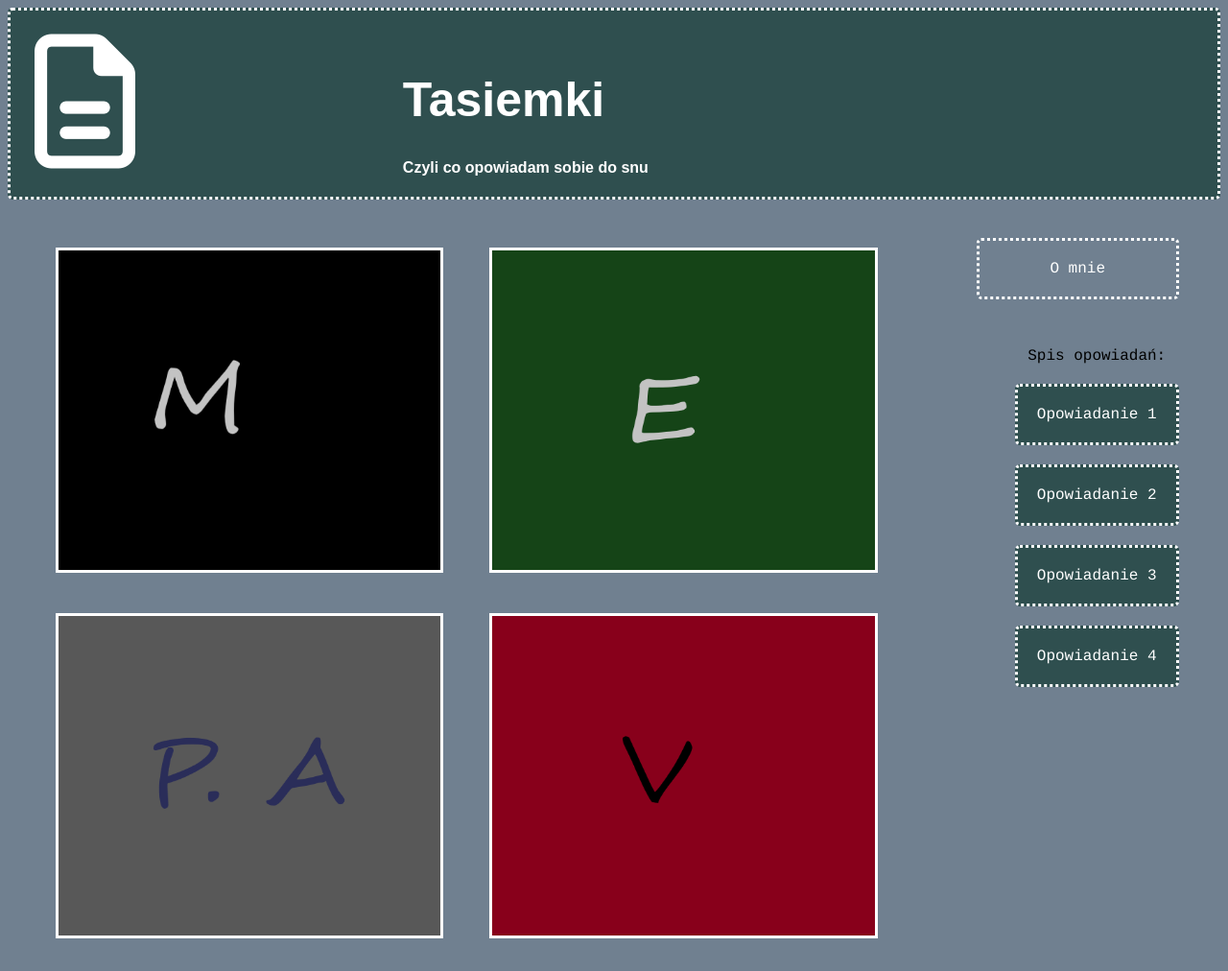
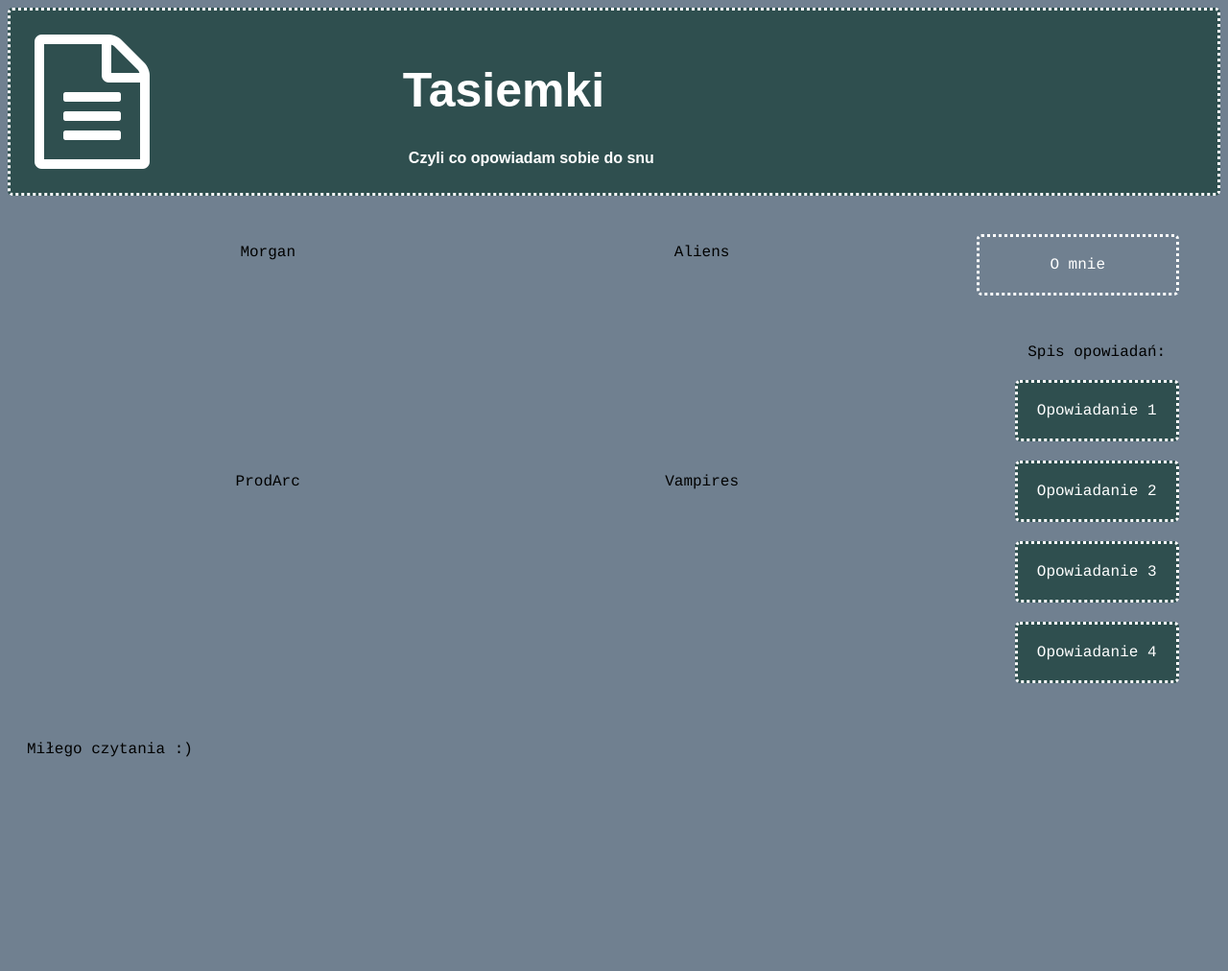
Before and after one commit to Alejandro-Mirez/MyWebpage, a website built with Parcel: page homepage.html in a window 1280 px wide. Shown: the top 1012 px of the page at 96% size. After the commit the page ends 810 px from the top, so only its background shows below. Built offline with nearby package versions, Linux system fonts and the light colour scheme; a web font is replaced by a local one.

Commit message:
made it more DRY (I hope...) and removed images

```diff
--- a/homepage.html
+++ b/homepage.html
@@ -5,7 +5,7 @@
   <link rel="stylesheet" href="style_homepage.css">
   <link rel="stylesheet" href="https://fonts.googleapis.com/css?family=Aboreto">
   <meta name="viewport" content="width=device-width, initial-scale=1">
-  <script src="https://kit.fontawesome.com/a076d05399.js" crossorigin="anonymous"></script>
+  <link rel="stylesheet" href="https://cdnjs.cloudflare.com/ajax/libs/font-awesome/4.7.0/css/font-awesome.min.css">
   <title> Strona główna </title>
 </head>
 
@@ -13,15 +13,11 @@
 
 <header>
   <div class="logo_space">
-    <a href="homepage.html"><i class="far fa-file-alt" style="font-size:140px"></i></a>
+    <a href="homepage.html"><i class="fa fa-file-text-o" style="font-size:140px" id="log"></i></a>
   </div>
   <div class="title">
-    <div>
-      <h1> <a href="homepage.html" class="title_hpg"> Tasiemki </a> </h1>
-    </div>
-    <div>
+      <h1><a href="homepage.html" class="title_hpg"> Tasiemki </a></h1>
       <h4> Czyli co opowiadam sobie do snu </h4>
-    </div>
   </div>
 </header>
 
@@ -30,31 +26,46 @@
   <main>
 
     <section>
-    <img src="Morgan.png" class="Morgan">
-    <div class="overlay"> <a href="story_1.html">
-      <div class="text"> Opis opowiadania 1 Opis opowiadania 1Opis opowiadania 1Opis opowiadania 1Opis opowiadania 1Opis opowiadania 1Opis opowiadania 1Opis opowiadania 1Opis opowiadania 1Opis opowiadania 1Opis opowiadania 1Opis opowiadania 1Opis opowiadania 1Opis opowiadania 1Opis opowiadania 1Opis opowiadania 1Opis opowiadania 1Opis opowiadania 1Opis opowiadania 1Opis opowiadania 1Opis opowiadania 1Opis opowiadania 1Opis opowiadania 1Opis opowiadania 1Opis opowiadania 1Opis opowiadania 1Opis opowiadania 1Opis opowiadania 1Opis opowiadania 1Opis opowiadania 1Opis opowiadania 1Opis opowiadania 1Opis opowiadania 1Opis opowiadania 1Opis opowiadania 1Opis opowiadania 1Opis opowiadania 1Opis opowiadania 1Opis opowiadania 1Opis opowiadania 1Opis opowiadania 1Opis opowiadania 1Opis opowiadania 1Opis opowiadania 1Opis opowiadania 1 </div>
+      <div class="cover"> Morgan</div>
+      <div class="overlay"><a href="story_1.html">
+        <div class="text"> Opis opowiadania 1 Opis opowiadania 1Opis opowiadania 1Opis opowiadania 1Opis opowiadania
+          1Opis opowiadania 1Opis opowiadania 1Opis opowiadania 1Opis opowiadania 1Opis opowiadania 1Opis opowiadania
+          1Opis opowiadania 1Opis opowiadania 1Opis opowiadania 1Opis opowiadania 1Opis opowiadania 1Opis opowiadania
+          1Opis opowiadania 1Opis opowiadania 1Opis opowiadania 1Opis opowiadania 1Opis opowiadania 1Opis opowiadania
+          1Opis opowiadania 1Opis opowiadania 1Opis opowiadania 1Opis opowiadania 1Opis opowiadania 1Opis opowiadania
+          1Opis opowiadania 1Opis opowiadania 1Opis opowiadania 1Opis opowiadania 1Opis opowiadania 1Opis opowiadania
+          1Opis opowiadania 1Opis opowiadania 1Opis opowiadania 1Opis opowiadania 1Opis opowiadania 1Opis opowiadania
+          1Opis opowiadania 1Opis opowiadania 1Opis opowiadania 1Opis opowiadania 1
+        </div>
       </a>
       </div>
     </section>
 
     <section>
-    <img src="Eliot.png" class="Eliot">
+      <div class="cover"> Aliens</div>
       <div class="overlay">
-      <div class="text"> Opis opowiadania 2 Opis opowiadania 2Opis opowiadania 2Opis opowiadania 2Opis opowiadania 2Opis opowiadania 2Opis opowiadania 2Opis opowiadania 2Opis opowiadania 2Opis opowiadania 2Opis opowiadania 2Opis opowiadania 2Opis opowiadania 2Opis opowiadania 2Opis opowiadania 2Opis opowiadania 2Opis opowiadania 2Opis opowiadania 2Opis opowiadania 2Opis opowiadania 2Opis opowiadania 2Opis opowiadania 2Opis opowiadania 2Opis opowiadania 2Opis opowiadania 2Opis opowiadania 2Opis opowiadania 2Opis opowiadania 2Opis opowiadania 2Opis opowiadania 2Opis opowiadania 2Opis opowiadania 2Opis opowiadania 2Opis opowiadania 2Opis opowiadania 2Opis opowiadania 2Opis opowiadania 2Opis opowiadania 2Opis opowiadania 2 </div>
+        <div class="text"> Opis opowiadania 2 Opis opowiadania 2Opis opowiadania 2Opis opowiadania 2Opis opowiadania
+          2Opis opowiadania 2Opis opowiadania 2Opis opowiadania 2Opis opowiadania 2Opis opowiadania 2Opis opowiadania
+          2Opis opowiadania 2Opis opowiadania 2Opis opowiadania 2Opis opowiadania 2Opis opowiadania 2Opis opowiadania
+          2Opis opowiadania 2Opis opowiadania 2Opis opowiadania 2Opis opowiadania 2Opis opowiadania 2Opis opowiadania
+          2Opis opowiadania 2Opis opowiadania 2Opis opowiadania 2Opis opowiadania 2Opis opowiadania 2Opis opowiadania
+          2Opis opowiadania 2Opis opowiadania 2Opis opowiadania 2Opis opowiadania 2Opis opowiadania 2Opis opowiadania
+          2Opis opowiadania 2Opis opowiadania 2Opis opowiadania 2Opis opowiadania 2
+        </div>
       </div>
     </section>
 
     <section>
-    <img src="PA.png" class="PA">
+      <div class="cover"> ProdArc</div>
       <div class="overlay">
-      <div class="text"> Opis opowiadania 3 </div>
+        <div class="text"> Opis opowiadania 3</div>
       </div>
     </section>
 
     <section>
-    <img src="Vampires.png" class="Vampires">
+      <div class="cover"> Vampires</div>
       <div class="overlay">
-      <div class="text"> Opis opowiadania 4 </div>
+        <div class="text"> Opis opowiadania 4</div>
       </div>
     </section>
 
@@ -63,10 +74,10 @@
   <aside>
     <a href="about.html" class="about"> O mnie </a>
     <ul> Spis opowiadań:
-  <li> <a href="story_1.html" class="opo"> Opowiadanie 1 </a> </li>
-  <li> <a href="story_1.html" class="opo"> Opowiadanie 2 </a> </li>
-  <li> <a href="story_1.html" class="opo"> Opowiadanie 3 </a> </li>
-  <li> <a href="story_1.html" class="opo"> Opowiadanie 4 </a> </li>
+      <li><a href="story_1.html" class="opo"> Opowiadanie 1 </a></li>
+      <li><a href="story_1.html" class="opo"> Opowiadanie 2 </a></li>
+      <li><a href="story_1.html" class="opo"> Opowiadanie 3 </a></li>
+      <li><a href="story_1.html" class="opo"> Opowiadanie 4 </a></li>
     </ul>
   </aside>
 
--- a/style_about.css
+++ b/style_about.css
@@ -6,22 +6,26 @@ body {
 header {
   display: grid;
   grid-template-columns: 10% 90%;
-  grid-template-rows: 60% 40%;
   background-color: darkslategrey;
   border: dotted #FFFFFF;
   border-radius: 5px;
 }
 
 .logo_space {
-  grid-row: 1 / span 2;
   margin: 25px;
   cursor: pointer;
 }
 
+#log:hover {
+  color: black;
+}
+
 .title {
   width: auto;
-  padding-left: 25%;
-  padding-top: 30px;
+  margin-left: 25%;
+  margin-top: 20px;
+  color: #FFFFFF;
+  font-family: "Aboreto", sans-serif;
 }
 
 .title_hpg:hover {
@@ -29,14 +33,11 @@ header {
 }
 
 h1 {
-  color: #FFFFFF;
-  font-family: "Aboreto", sans-serif;
   font-size: 50px;
 }
 
 h4 {
-  color: #FFFFFF;
-  font-family: "Aboreto", sans-serif;
+  margin-left: 6px;
 }
 
 .container {
@@ -47,7 +48,7 @@ h4 {
 main {
   width: 70%;
   float: left;
-  padding: 50px 30px 30px 50px;
+  margin: 50px 30px 30px 50px;
 }
 
 aside {
--- a/style_homepage.css
+++ b/style_homepage.css
@@ -6,22 +6,26 @@ body {
 header {
   display: grid;
   grid-template-columns: 10% 90%;
-  grid-template-rows: 60% 40%;
   background-color: darkslategrey;
   border: dotted #FFFFFF;
   border-radius: 5px;
 }
 
 .logo_space {
-  grid-row: 1 / span 2;
   margin: 25px;
   cursor: pointer;
 }
 
+#log:hover {
+  color: black;
+}
+
 .title {
   width: auto;
-  padding-left: 25%;
-  padding-top: 30px;
+  margin-left: 25%;
+  margin-top: 20px;
+  color: #FFFFFF;
+  font-family: "Aboreto", sans-serif;
 }
 
 .title_hpg:hover {
@@ -29,14 +33,11 @@ header {
 }
 
 h1 {
-  color: #FFFFFF;
-  font-family: "Aboreto", sans-serif;
   font-size: 50px;
 }
 
 h4 {
-  color: #FFFFFF;
-  font-family: "Aboreto", sans-serif;
+  margin-left: 6px;
 }
 
 .container {
@@ -52,26 +53,16 @@ main {
   grid-template-columns: repeat(2, 50%);
   gap: 10px;
   text-align: center;
-  padding: 50px 30px 30px 50px;
+  margin: 50px 30px 30px 50px;
 }
 
-img {
-  max-height: 90%;
-  max-width: 90%;
-  border-style: solid;
-  border-color: #FFFFFF;
+.cover {
   cursor: pointer
 }
 
 section {
   position: relative;
   flex-wrap: wrap;
-}
-
-.Morgan, .Eliot, .PA, .Vampires {
-  display: block;
-  width: 100%;
-  height: auto;
 }
 
 .overlay {
@@ -99,7 +90,7 @@ section:hover .overlay {
 }
 
 .text {
-  color: white;
+  color: #FFFFFF;
   font-size: 20px;
   position: relative;
   top: 50%;
@@ -155,10 +146,7 @@ li {
 }
 
 footer {
-  margin: 50px;
-  padding: 20px;
-  width: 50%;
-  height: 50%;
+  margin: 20px;
 }
 
 a:link {
--- a/style_story_1.css
+++ b/style_story_1.css
@@ -6,22 +6,26 @@ body {
 header {
   display: grid;
   grid-template-columns: 10% 90%;
-  grid-template-rows: 60% 40%;
   background-color: darkslategrey;
   border: dotted #FFFFFF;
   border-radius: 5px;
 }
 
 .logo_space {
-  grid-row: 1 / span 2;
   margin: 25px;
   cursor: pointer;
 }
 
+#log:hover {
+  color: black;
+}
+
 .title {
   width: auto;
-  padding-left: 25%;
-  padding-top: 30px;
+  margin-left: 25%;
+  margin-top: 20px;
+  color: #FFFFFF;
+  font-family: "Aboreto", sans-serif;
 }
 
 .title_hpg:hover {
@@ -29,14 +33,11 @@ header {
 }
 
 h1 {
-  color: #FFFFFF;
-  font-family: "Aboreto", sans-serif;
   font-size: 50px;
 }
 
 h4 {
-  color: #FFFFFF;
-  font-family: "Aboreto", sans-serif;
+  margin-left: 6px;
 }
 
 .container {
@@ -47,7 +48,7 @@ h4 {
 main {
   width: 70%;
   float: left;
-  padding: 50px 30px 30px 50px;
+  margin: 50px 30px 30px 50px;
 }
 
 aside {
@@ -98,7 +99,7 @@ footer {
   margin: 20px;
 }
 
-.back_to_homepage:hover {
+.back_to_hpg:hover {
   color: black;
 }
 
```
Also changed, not shown: about.html (+2 -6 lines), story_1.html (+3 -7 lines), Eliot.png (deleted), Morgan.png (deleted), PA.png (deleted), Vampires.png (deleted). Lines whose indentation alone changed are shown as unchanged.
